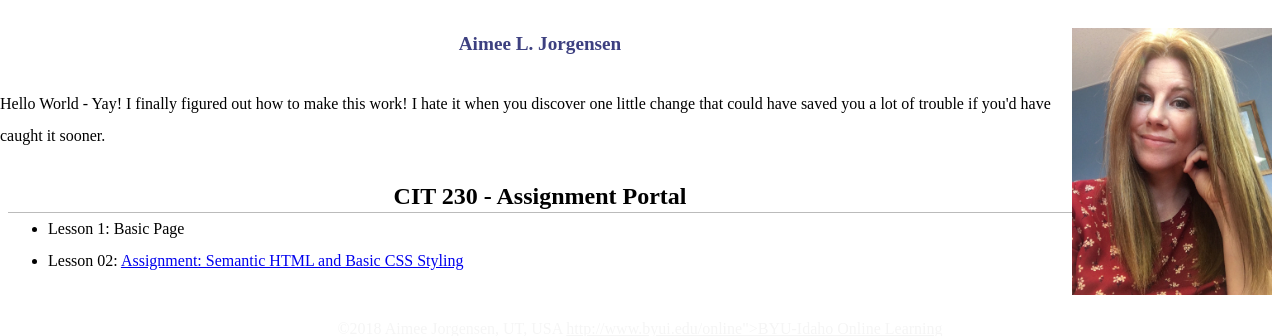
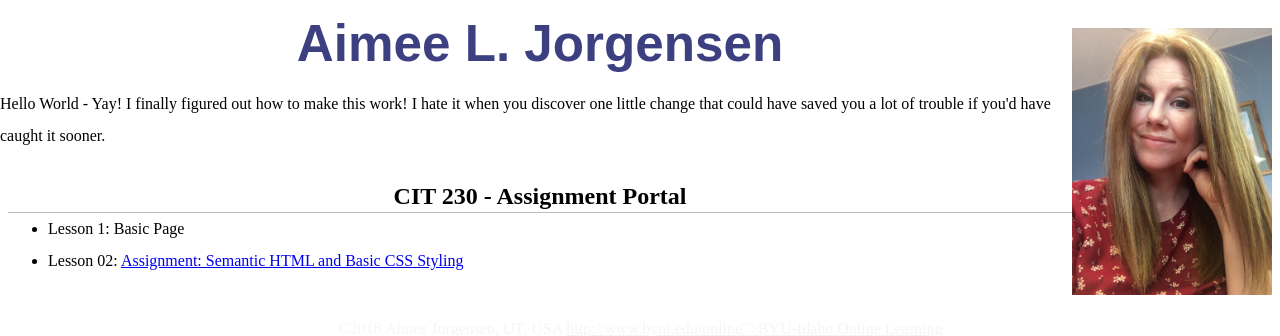
Before and after one commit to ajorgensen5/ajorgensen5.github.io, a PHP site: page / in a window 1280 px wide. Shown: the top 336 px of the page. Run offline with PHP 8.4, Linux system fonts and the light colour scheme.

Commit message:
3.2rem name

```diff
--- a/styles/main.css
+++ b/styles/main.css
@@ -12,8 +12,8 @@ body {
 }
 
 h1 {
-    font-size: 1.2rem;
-    font-family: tangerine, serif;
+    font-size: 3.2rem;
+    font-family: fantasy, serif;
     color: #3D4080;
 }
 
```
